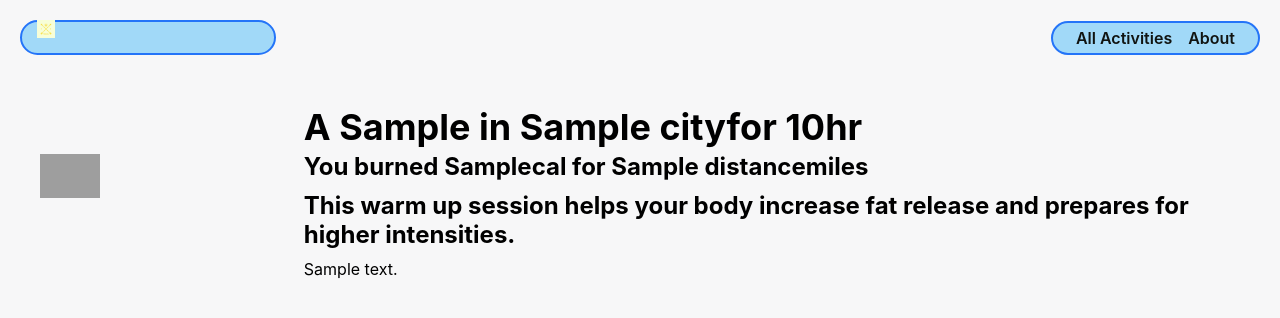
After one commit to daisy119/Fitfolio, a Django app: template main_app/templates/activities/detail.html in a window 1280 px wide. The commit adds this page. Shown: the top 318 px of the page. Run offline with Django 3.2, Linux system fonts and the light colour scheme; the template is opened without the code that fills it: most values are stand-ins (such as "Sample title", 1, 10 or a date in 2020); grey boxes are pictures that could not be loaded.

Commit message:
add detail view

```diff
--- /dev/null
+++ b/main_app/static/css/activities/activity-detail.css
@@ -0,0 +1,219 @@
+.activity-container {
+  padding: 35px 30px;
+  display: flex;
+  flex-direction: column;
+  align-items: center;
+  justify-content: center;
+}
+
+.activity-img {
+  width: 75%;
+  max-width: 350px;
+}
+
+.usr-img {
+  width: 100%;
+  border-radius: var(--card-border-radius);
+}
+
+.activity-details {
+  width: 98%;
+}
+
+.activity-actions {
+  margin-top: 20px;
+}
+
+.feedings-toy-container {
+  display: flex;
+  flex-direction: column;
+  padding-bottom: 20px;
+  align-items: center;
+}
+
+.subsection-title {
+  display: flex;
+  align-items: center;
+  margin-bottom: 12px;
+}
+
+.subsection-content {
+  margin: 0 8px;
+}
+
+.toy-container {
+  display: flex;
+  align-items: center;
+  flex-wrap: wrap;
+}
+
+.color-block {
+  opacity: 0.8;
+  height: 25px;
+  width: 25px;
+  margin-right: 10px;
+}
+
+.unfed,
+.fed,
+.no-toys,
+.all-toys {
+  margin: 0;
+  font-weight: bold;
+}
+
+.unfed,
+.no-toys {
+  color: var(--danger);
+}
+
+.fed,
+.all-toys {
+  color: var(--submit);
+}
+
+.activity-details h1 {
+  font-size: var(--font-xxl);
+  margin: 15px 0 3px;
+}
+
+.activity-details h2 {
+  font-size: var(--font-xl);
+  margin: 0 0 10px;
+  margin-top: 0;
+  margin-bottom: 10px;
+}
+
+.activity-details h3 {
+  margin: 20px 0 10px;
+  font-size: var(--font-l);
+}
+
+.activity-details p {
+  font-size: var(--font-reg);
+  margin: 5px 0;
+}
+
+.feedings-toy-container > section {
+  width: 80%;
+  min-width: 360px;
+  border: var(--borders);
+  border-radius: var(--card-border-radius);
+  padding: 10px;
+  box-shadow: var(--card-box-shadow);
+  display: flex;
+  flex-direction: column;
+  justify-content: center;
+  margin-bottom: 20px;
+}
+
+.subsection-title img {
+  height: 42px;
+  margin-left: 8px;
+}
+
+.subsection-title img:first-of-type {
+  margin-left: 16px;
+}
+
+.feedings h2,
+.toys h2 {
+  font-size: 3.2rem;
+  margin: 0;
+}
+
+.feedings h3,
+.toys h3 {
+  font-size: var(--font-xl);
+  margin: 10px 0;
+}
+
+.subsection-content p,
+.subsection-content input,
+.subsection-content select {
+  font-size: var(--font-l);
+}
+
+.subsection-content input,
+.subsection-content select {
+  margin-left: 5px;
+  padding: 3px;
+}
+
+.feedings table {
+  width: calc(100% - 16px);
+  text-align: left;
+  border-collapse: collapse;
+  margin: 0 8px;
+}
+
+.feedings td {
+  padding: 8px 5px;
+  font-size: var(--font-reg);
+}
+
+.feedings th {
+  font-size: var(--font-l);
+  padding: 5px 5px 0;
+  border-bottom: rgb(36, 116, 248) solid 2px;
+}
+
+.feedings tr:nth-child(even) {
+  background-color: #f3f3fd;
+}
+
+.toy-container p {
+  margin: 12px 0;
+}
+
+.toy-container a {
+  text-decoration: none;
+  color: #111;
+}
+
+.toy-container .btn {
+  padding: 3px 10px;
+  margin-left: 10px;
+}
+
+#file-input {
+  overflow: hidden;
+  position: absolute;
+  width: 0.1px;
+  height: 0.1px;
+}
+
+#file-name {
+  margin-bottom: 10px;
+}
+
+@media only screen and (min-width: 768px) {
+  .activity-container {
+    padding: 35px 30px;
+    flex-direction: row;
+    align-items: center;
+    justify-content: start;
+  }
+
+  .activity-img {
+    width: 25%;
+    max-width: 250px;
+    margin-right: 25px;
+  }
+
+  .feedings-toy-container {
+    flex-direction: row;
+    justify-content: space-around;
+    align-items: flex-start;
+  }
+
+  .feedings-toy-container > section {
+    width: 45%;
+  }
+}
+
+@media only screen and (min-width: 1024px) {
+  .feedings-toy-container {
+    padding: 0 40px;
+  }
+}
--- /dev/null
+++ b/main_app/templates/activities/detail.html
@@ -0,0 +1,33 @@
+{% extends 'base.html' %}
+{% load static %}
+
+{% block head %}
+<link
+  rel="stylesheet"
+  type="text/css"
+  href="{% static 'css/activities/activity-detail.css' %}"
+/>
+{% endblock %}
+
+{% block content %}
+
+<section class="activity-container">
+  <div class="activity-img">
+    <img
+      src="{% static 'images/sk8r-boi-cat.svg' %}"
+      alt="A skater boy cat"
+    >
+  </div>
+  <div class="activity-details">
+    <h1>A {{ activity.activity_type }} in {{activity.city}}for {{activity.duration}}hr</h1>
+    <h2>You burned {{activity.calorie_burnt}}cal for {{activity.distance}}miles</h2>
+    {% if activity.max_heart_rate > 120  %}
+      <h2>Great job.You burn fat and carbonhydrates ub this zone. The goal is to spend 25-35 min here</h2>
+    {% else %}
+      <h2>This warm up session helps your body increase fat release and prepares for higher intensities.</h2>
+    {% endif %}
+    <p>{{ activity.description }}</p>
+  </div>
+</section>
+
+{% endblock %}
--- a/main_app/templates/activities/index.html
+++ b/main_app/templates/activities/index.html
@@ -22,6 +22,7 @@
 <section class="card-container">
   {% for activity in activities %}
     <div class="card">
+      <a href="/activities/{{ activity.id }}">
       <div class="card-content">
         <div class="card-img-container">
           <img
@@ -37,6 +38,7 @@
         {% endif %}
         <p><small>{{ cat.description }}</small></p>
       </div>
+    </a>
     </div>
   {% endfor %}
 </section>
--- a/main_app/urls.py
+++ b/main_app/urls.py
@@ -5,4 +5,5 @@ urlpatterns = [
     path('', views.home, name='home'),
     path('about/', views.about, name='about'),
     path('activities/', views.activity_index, name='activity-index'),
+    path('activities/<int:activity_id>/', views.activity_detail, name='activity-detail'),
 ]
--- a/main_app/views.py
+++ b/main_app/views.py
@@ -10,3 +10,7 @@ def about(request):
 def activity_index(request):
   activities = Activity.objects.all()
   return render(request, 'activities/index.html', { 'activities': activities })
+
+def activity_detail(request, activity_id):
+  activity = Activity.objects.get(id=activity_id)
+  return render(request, 'activities/detail.html', { 'activity': activity })
```
